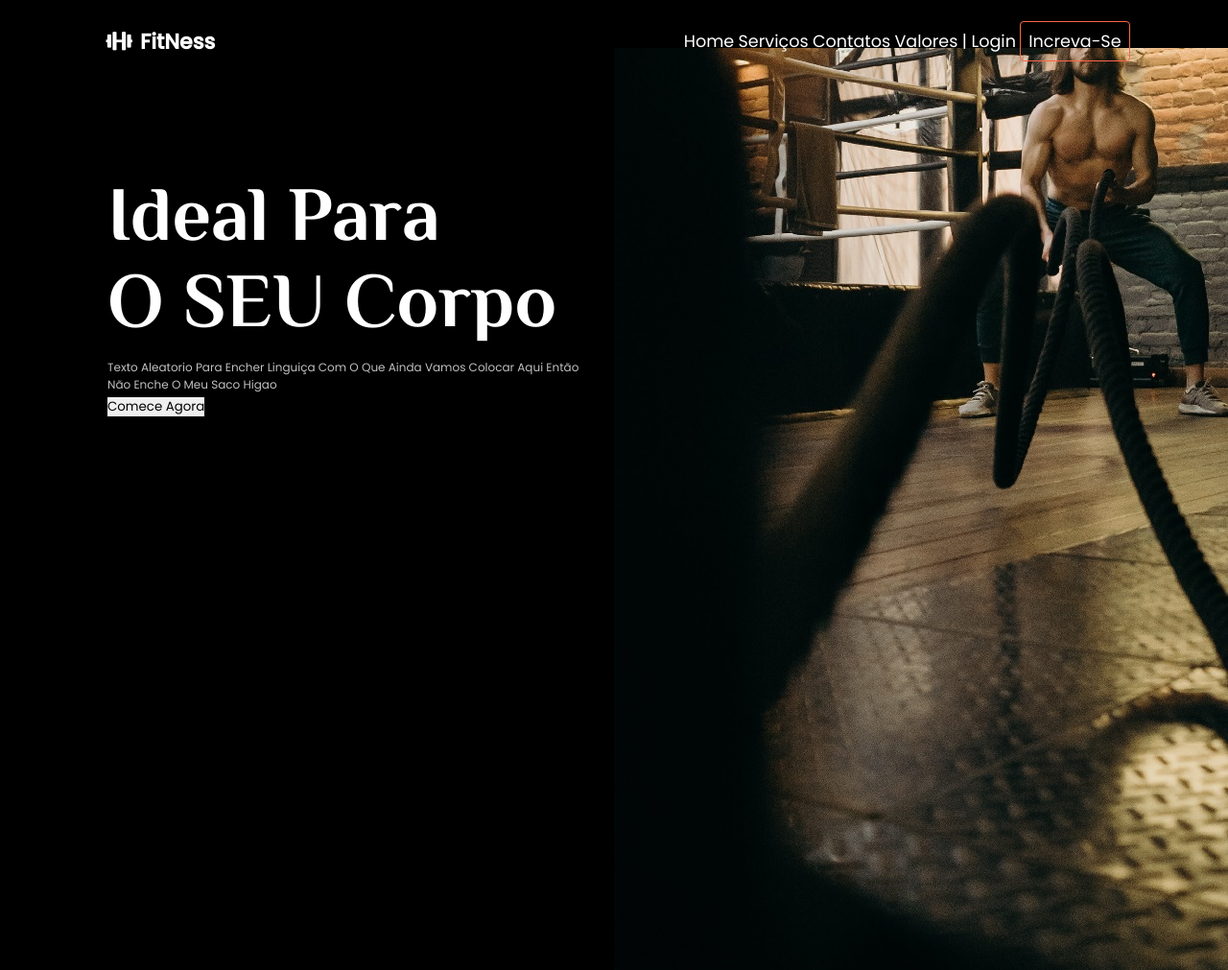
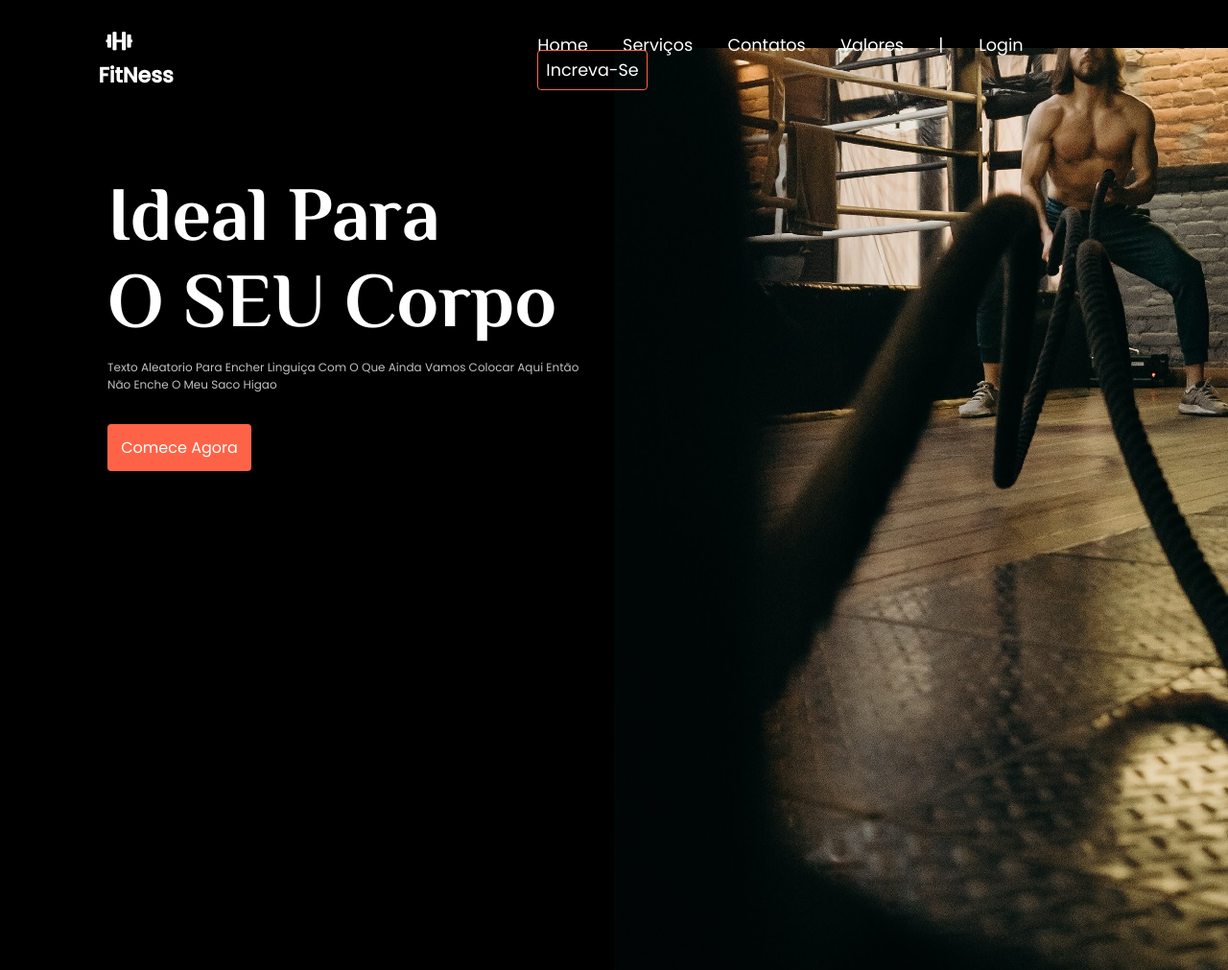
Before and after one commit to joaoinacioc/projeto-integrador, a Python web app: template flask/templates/homepage.html in a window 1280 px wide; the page is wider, and only the part inside the window is pictured. Shown: the top 1011 px of that part at 96% size. Run offline with Jinja, Linux system fonts and the light colour scheme; the template is opened without the code that fills it, so the values that code supplies are empty.

Commit message:
Create css for homepage

```diff
--- a/flask/static/css/style.css
+++ b/flask/static/css/style.css
@@ -54,7 +54,7 @@
 }
 .header .navbar a{
     font-size: 1.1rem;
-    maring: 0 1rem;
+    margin: 0 1rem;
     color: #fff;
 }
 .header .navbar a:hover{
--- a/flask/templates/homepage.html
+++ b/flask/templates/homepage.html
@@ -12,7 +12,7 @@
             <i class="fas fa-dumbbell"></i>FitNess
         </a>
         <nav class="navbar">
-            <a href="#">Home</a>
+            <a href="/homepage">Home</a>
             <a href="#">Serviços</a>
             <a href="/contatos">Contatos</a>
             <a href="#">Valores</a>
@@ -28,7 +28,7 @@
                 <h3>ideal para<br/> o SEU corpo</h3>
                 <p>texto aleatorio para encher linguiça com o que ainda vamos colocar aqui
                 então não enche o meu saco Higao</p>
-                <button>Comece agora</button>
+                <button class="btn">Comece agora</button>
             </div>
             <div class="home-image">
                 <img src="../static/images/bg.jpg">
```
